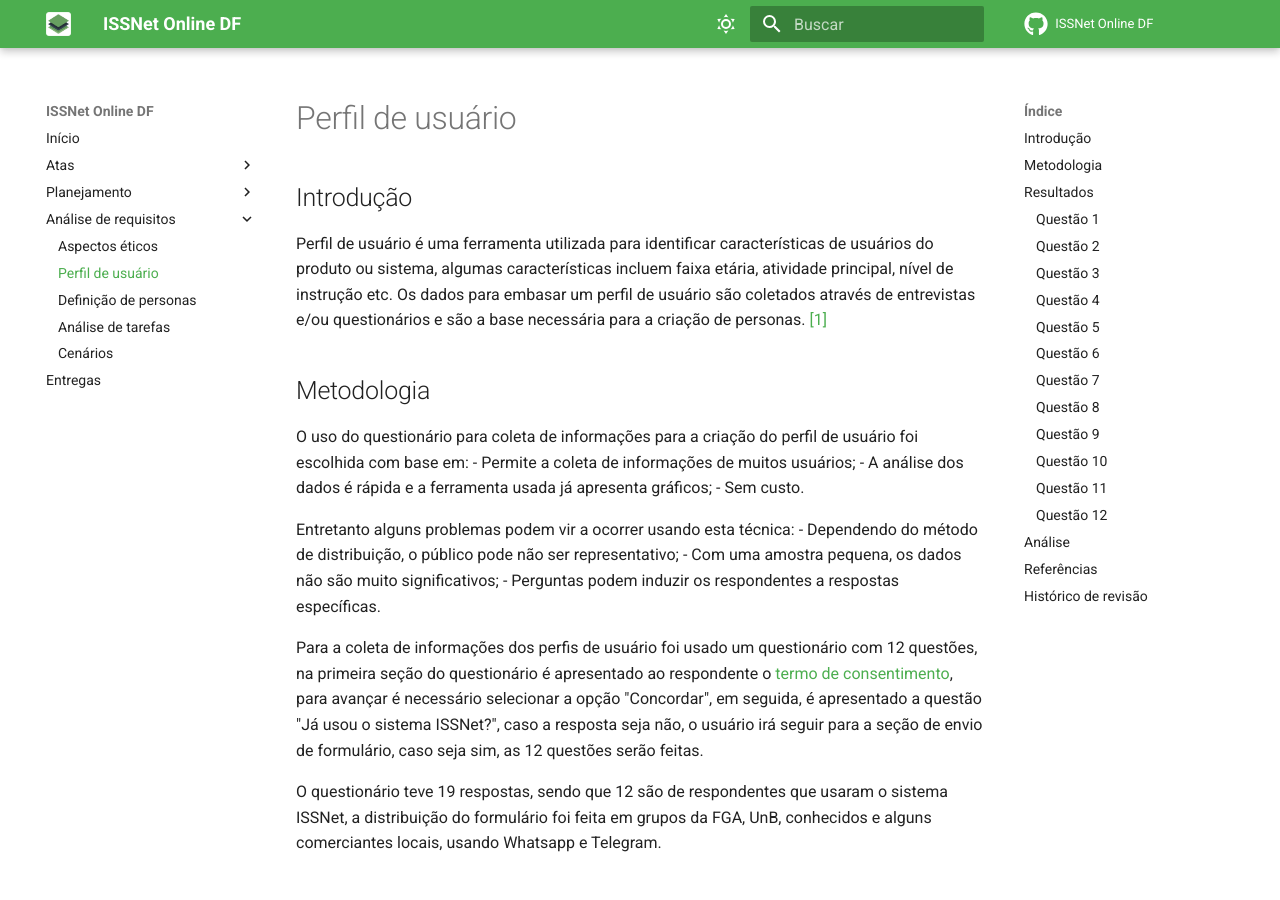
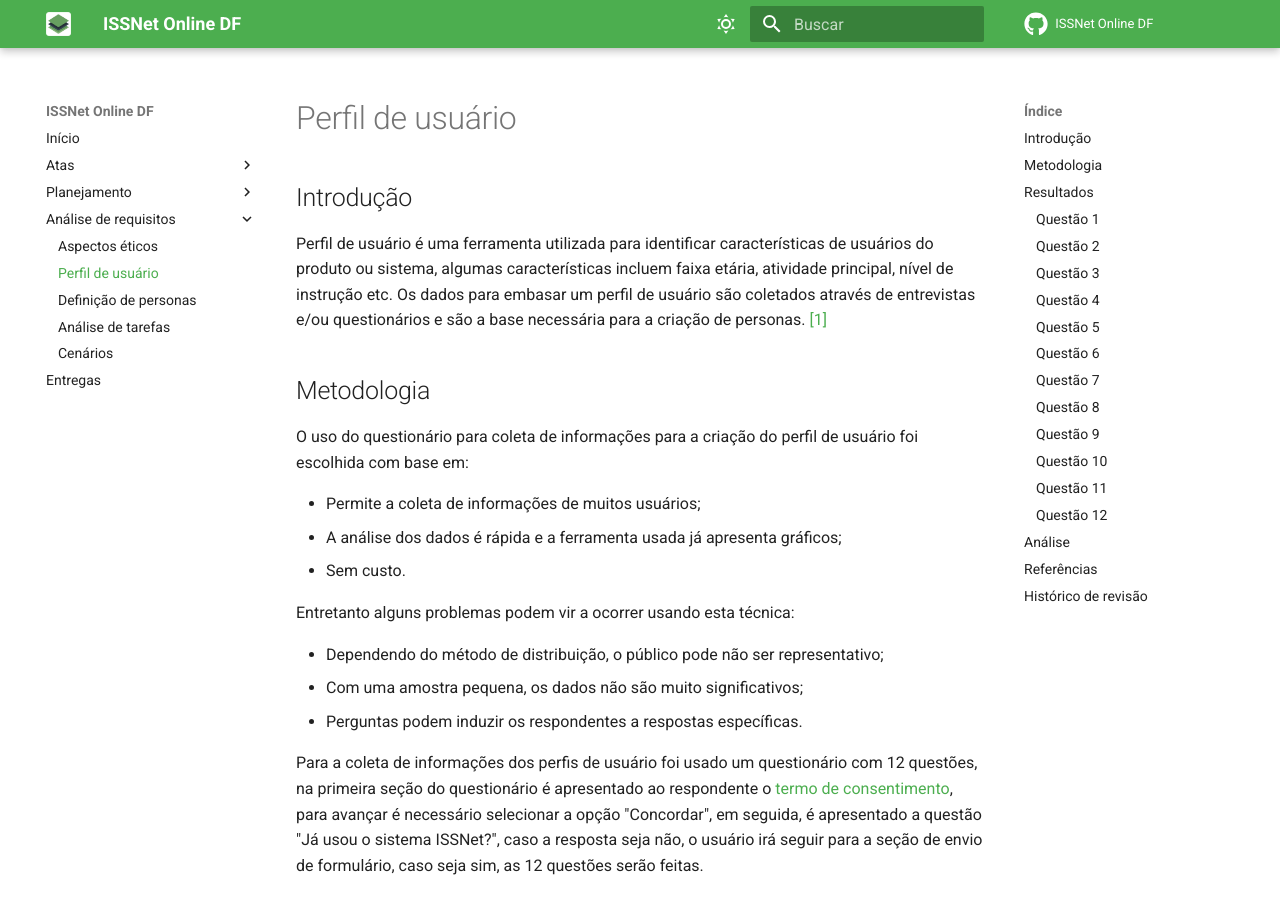
Before and after one commit to Interacao-Humano-Computador/2023.1-ISSNet, an MkDocs documentation site: the page built from gitpages/docs/analise_de_requisitos/perfil_de_usuario.md, in a window 1280 px wide and 900 px high. Built offline with MkDocs 1.6.1 and Material for MkDocs 9.7.7, drawn with Linux system fonts in a browser that asks for light colours; comment, search, counter and statistics services are not loaded; some of the changed lines change nothing that is shown; some of the changed text lies outside the part shown.

Commit message:
Corrige lista e erros de escrita

```diff
--- a/gitpages/docs/analise_de_requisitos/perfil_de_usuario.md
+++ b/gitpages/docs/analise_de_requisitos/perfil_de_usuario.md
@@ -6,11 +6,13 @@
 ## Metodologia
 
 O uso do questionário para coleta de informações para a criação do perfil de usuário foi escolhida com base em:
+
 - Permite a coleta de informações de muitos usuários;
 - A análise dos dados é rápida e a ferramenta usada já apresenta gráficos;
 - Sem custo.
 
 Entretanto alguns problemas podem vir a ocorrer usando esta técnica:
+
 - Dependendo do método de distribuição, o público pode não ser representativo;
 - Com uma amostra pequena, os dados não são muito significativos;
 - Perguntas podem induzir os respondentes a respostas específicas.
@@ -138,7 +140,7 @@
 
 <center>
 
-*Figura 12: Você tem alguma sugestão para melhorar o ISSNet?"*
+*Figura 12: Questão "Você tem alguma sugestão para melhorar o ISSNet?"*
 
 ![Questão 12: Você tem alguma sugestão para melhorar o ISSNet?](../img/questionario/questao12.png)
 
@@ -176,3 +178,4 @@
 | `0.0`      |  06/05/2023 | Criação do arquivo   | Arthur Trindade                | Miguel Moreira |
 | `0.1`      |  07/05/2023 | Adiciona introdução  | Júlio César                    | Miguel Moreira |
 | `0.2`      |  08/05/2023 | Adiciona outras seções | Júlio César, Marcus Vinicius | Miguel Moreira |
+| `0.3`      |  08/05/2023 | Pequenas correções | Júlio César, Marcus Vinicius | Miguel Moreira |
```
